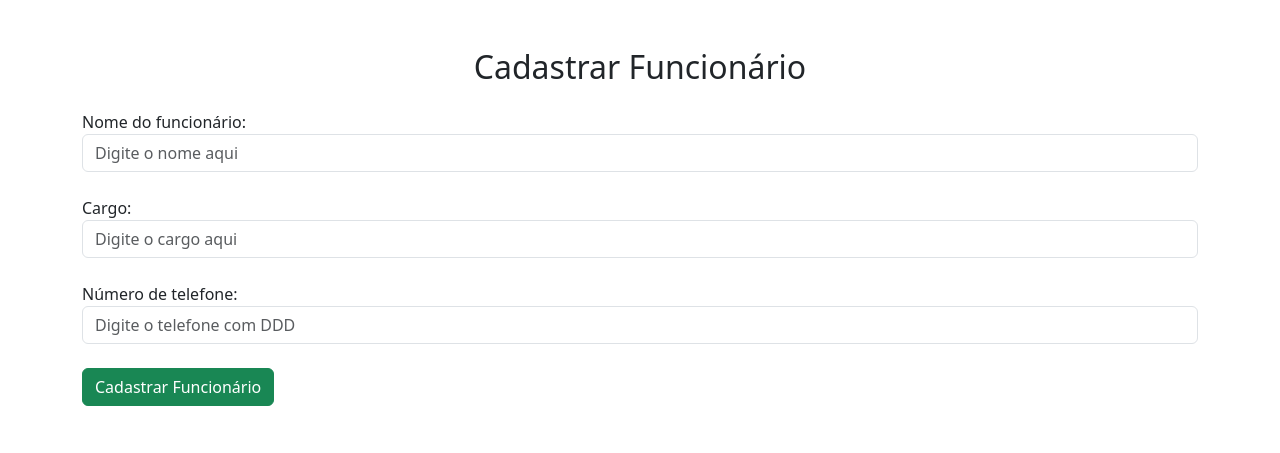
After one commit to Joyce8900/SGO-EngII, a Django app: page /funcionarios/cadastrar_funcionario/ in a window 1280 px wide. The commit adds this page. Shown: the top 453 px of the page. Run offline with Django 5.2, Linux system fonts and the light colour scheme; parts of the project's set-up code (start-up, migrations or seed data) failed here and were passed over.

Commit message:
feat: editar e excluir funcionario #38

```diff
--- /dev/null
+++ b/sgo_systems/funcionarios/templates/form_funcionario.html
@@ -0,0 +1,34 @@
+<!doctype html>
+<html lang="pt-br">
+  <head>
+    <meta charset="utf-8">
+    <meta name="viewport" content="width=device-width, initial-scale=1">
+    <title>{% if funcionario %}Editar{% else %}Cadastrar{% endif %} Funcionário</title>
+    <link href="https://cdn.jsdelivr.net/npm/bootstrap@5.3.5/dist/css/bootstrap.min.css" rel="stylesheet">
+  </head>
+  <body>
+    <div class="container py-5">
+      <h2 class="mb-4 text-center">
+        {% if funcionario %}Editar{% else %}Cadastrar{% endif %} Funcionário
+      </h2>
+      <form action="{% if funcionario %}{% url 'editar_funcionario' funcionario.id %}{% else %}{% url 'cadastrar_funcionario' %}{% endif %}" method="POST">
+        {% csrf_token %}
+        <label>Nome do funcionário:</label>
+        <input type="text" name="nome" class="form-control" placeholder="Digite o nome aqui"
+               value="{{ funcionario.nome|default_if_none:'' }}" required>
+        <br>
+        <label>Cargo:</label>
+        <input type="text" name="cargo" class="form-control" placeholder="Digite o cargo aqui"
+               value="{{ funcionario.cargo|default_if_none:'' }}" required>
+        <br>
+        <label>Número de telefone:</label>
+        <input type="tel" name="telefone" class="form-control" placeholder="Digite o telefone com DDD"
+               pattern="\d{11}" title="Digite 11 números, incluindo o DDD"
+               value="{{ funcionario.telefone|default_if_none:'' }}" required>
+        <br>
+        <input type="submit" class="btn btn-success"
+               value="{% if funcionario %}Salvar Alterações{% else %}Cadastrar Funcionário{% endif %}">
+      </form>
+    </div>
+  </body>
+</html>
--- a/sgo_systems/funcionarios/templates/listar_funcionario.html
+++ b/sgo_systems/funcionarios/templates/listar_funcionario.html
@@ -27,6 +27,7 @@
                   <th>Nome</th>
                   <th>Cargo</th>
                   <th>Telefone</th>
+                  <th>Ações</th>
                 </tr>
               </thead>
               <tbody>
@@ -35,6 +36,10 @@
                     <td>{{ funcionario.nome }}</td>
                     <td>{{ funcionario.cargo }}</td>
                     <td>{{ funcionario.telefone }}</td>
+                    <td>
+                        <a href="{% url 'editar_funcionario' funcionario.id %}" class="btn btn-sm btn-primary">Editar</a>
+                        <a href="{% url 'deletar_funcionario' funcionario.id %}" class="btn btn-sm btn-danger" onclick="return confirm('Tem certeza que deseja apagar este funcionário?')">Excluir</a>
+                      </td>
                   </tr>
                 {% empty %}
                   <tr>
--- a/sgo_systems/funcionarios/urls.py
+++ b/sgo_systems/funcionarios/urls.py
@@ -2,6 +2,8 @@ from django.urls import path
 from . import views
 
 urlpatterns = [
-    path('cadastrar_funcionario', views.cadastrar_funcionario, name="cadastrar_funcionario"),
-    path('listar_funcionario', views.listar_funcionario, name="listar_funcionario"),
+    path('cadastrar_funcionario/', views.cadastrar_funcionario, name='cadastrar_funcionario'),
+    path('', views.listar_funcionario, name='listar_funcionario'),
+    path('editar/<int:id>/', views.editar_funcionario, name='editar_funcionario'),
+    path('deletar/<int:id>/', views.excluir_funcionario, name='deletar_funcionario'),
 ]
--- a/sgo_systems/funcionarios/views.py
+++ b/sgo_systems/funcionarios/views.py
@@ -1,33 +1,42 @@
 from django.shortcuts import render, redirect
 from .models import Funcionario
 
-# Create your views here.
-
-
 def cadastrar_funcionario(request):
     if request.method == 'GET':
-        return render(request, 'cadastrar_funcionario.html')
+        return render(request, 'form_funcionario.html')
     elif request.method == 'POST':
         nome = request.POST.get('nome')
         cargo = request.POST.get('cargo')
         telefone = request.POST.get('telefone')
 
-        funcionario = Funcionario(
-            nome=nome,
-            cargo=cargo,
-            telefone=telefone,
-        )
-
+        funcionario = Funcionario(nome=nome, cargo=cargo, telefone=telefone)
         funcionario.save()
 
-        return redirect('cadastrar_funcionario')
+        return redirect('listar_funcionario')
 
 
 def listar_funcionario(request):
-    # A variável filtro nome irá receber o valor do parametro "filtro_nome" que está dentro do dicionário request.GET, se não encontrar, retorna uma string vazia ''erro.
     filtro_nome = request.GET.get('filtro_nome', '')
     if filtro_nome:
         funcionarios = Funcionario.objects.filter(nome__icontains=filtro_nome)
     else:
         funcionarios = Funcionario.objects.all()
     return render(request, 'listar_funcionario.html', {'funcionarios': funcionarios})
+
+
+def editar_funcionario(request, id):
+    funcionario = Funcionario.objects.get(id=id)
+    if request.method == 'GET':
+        return render(request, 'form_funcionario.html', {'funcionario': funcionario})
+    elif request.method == 'POST':
+        funcionario.nome = request.POST.get('nome')
+        funcionario.cargo = request.POST.get('cargo')
+        funcionario.telefone = request.POST.get('telefone')
+        funcionario.save()
+        return redirect('listar_funcionario')
+
+
+def excluir_funcionario(request, id):
+    funcionario = Funcionario.objects.get(id=id)
+    funcionario.delete()
+    return redirect('listar_funcionario')
```
Also changed, not shown: sgo_systems/funcionarios/templates/cadastrar_funcionario.html (deleted, +0 -29 lines).
